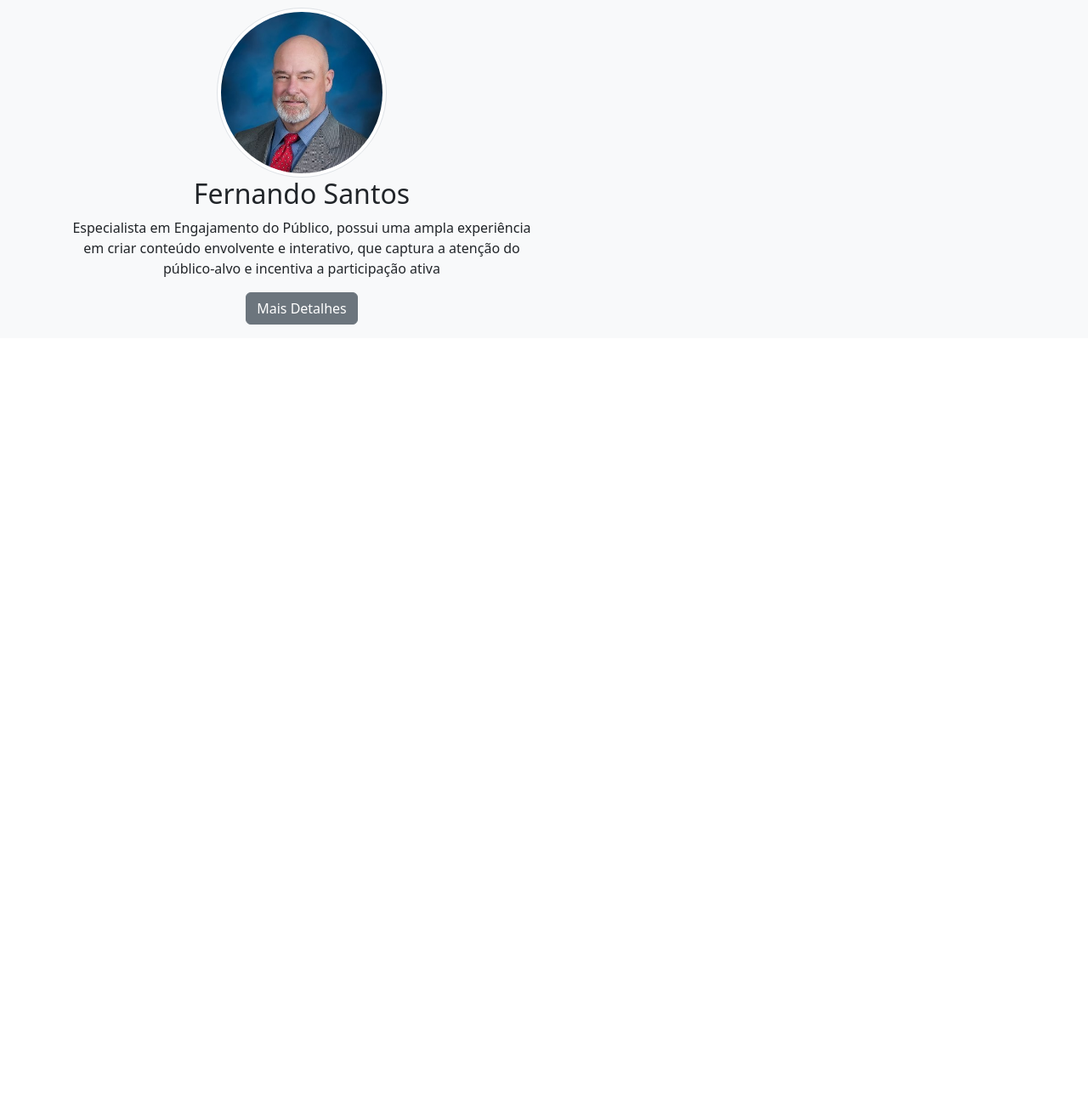
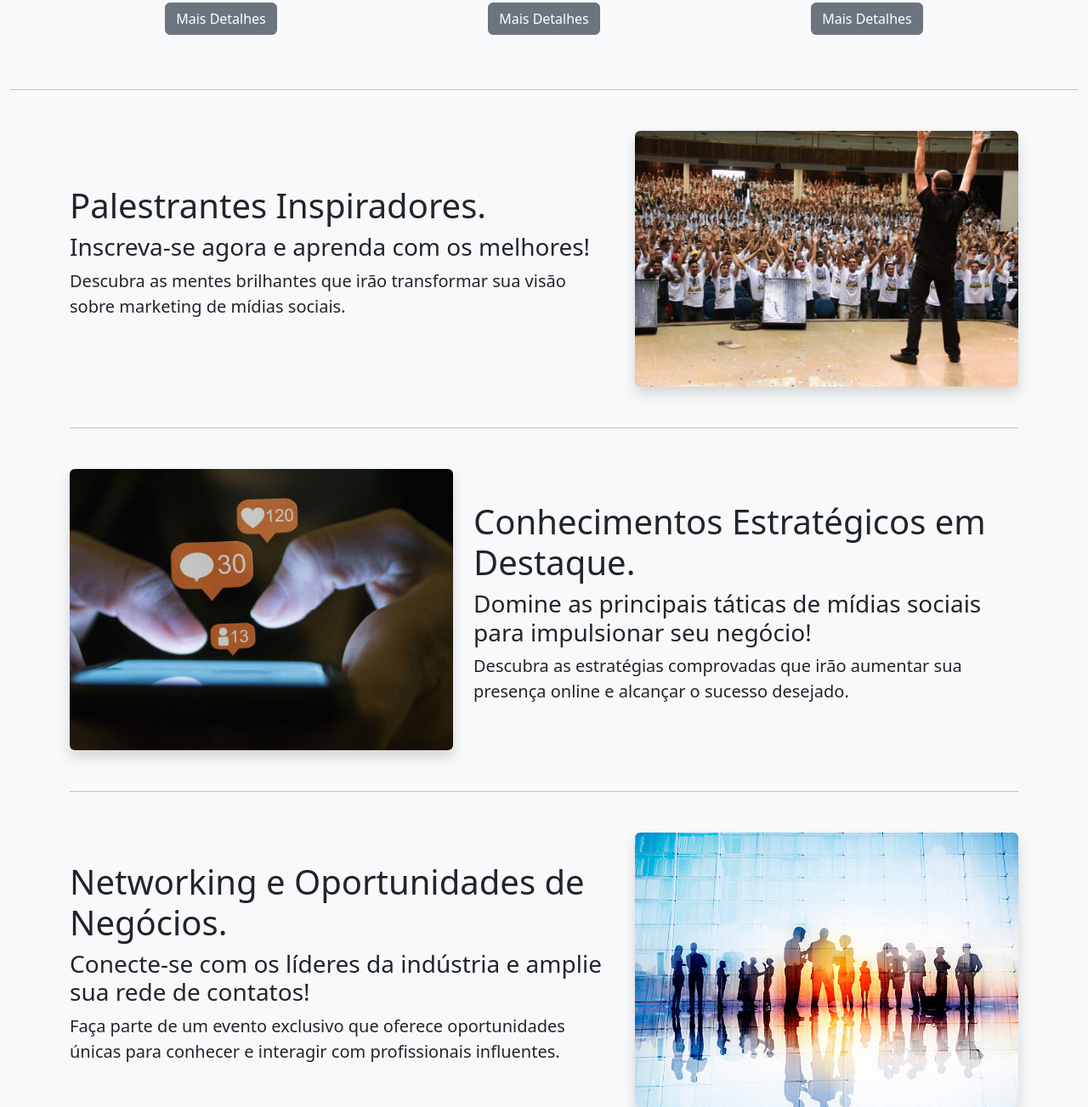
Before and after one commit to glaydson-alves/projeto-marketing-digital, a plain HTML site: page index.html in a window 1280 px wide. Shown: the part 875-2178 px from the top of the page at 85% size. Before the commit the page ends 1273 px from the top, so only its background shows below. Drawn offline with nearby package versions, Linux system fonts and the light colour scheme.

Commit message:
finalizado bloco de informações

```diff
--- a/css/style.css
+++ b/css/style.css
@@ -8,3 +8,6 @@
 .w-200{
     width: 200px;
 }
+.w-500{
+    width: 500px;
+}
--- a/index.html
+++ b/index.html
@@ -10,8 +10,7 @@
     <title>Evento anual de marketing</title>
 </head>
 <body>
-    <header>
-      <nav class="navbar navbar-expand-sm bg-dark" data-bs-theme="dark">
+    <nav class="navbar navbar-expand-sm bg-dark sticky-top" data-bs-theme="dark">
     <div class="container-fluid">
       <a class="navbar-brand" href="#">Marketing Digital</a>
 
@@ -36,7 +35,7 @@
       </div>
     </div>
 </nav>
-
+    <header>
       <div id="carouselExampleIndicators" class="carousel slide" data-bs-ride="carousel">
         <div class="carousel-indicators">
           <button type="button" data-bs-target="#carouselExampleIndicators" data-bs-slide-to="0" class="active" aria-current="true" aria-label="Slide 1"></button>
@@ -78,21 +77,21 @@
       <section class="container mt-3 text-center">
         <div class="row">
 
-          <div class="g-col-lg-4 col-md-6 d-flex flex-column justify-content-between align-items-center mb-3">
+          <div class="col-lg-4 col-md-6 d-flex flex-column justify-content-between align-items-center mb-3">
             <img src="assets/perfil/perfil1.png" alt="foto mauro silva" class="rounded-circle img-thumbnail w-200">
             <h2 class="fw-normal">Mauro Silva</h2>
             <p>Especialista em Marketing de Mídias Sociais Mauro é um estrategista de mídias sociais experiente, com mais de 10 anos de atuação no mercado</p>
             <a href="#" class="btn btn-secondary">Mais Detalhes</a>
           </div>
 
-          <div class="g-col-lg-4 col-md-6 d-flex flex-column justify-content-between align-items-center mb-3">
+          <div class="col-lg-4 col-md-6 d-flex flex-column justify-content-between align-items-center mb-3">
             <img src="assets/perfil/perfil2.jpg" alt="foto samantha torres" class="rounded-circle img-thumbnail w-200">
             <h2 class="fw-normal">Samantha Torres</h2>
             <p>Especialista em Estratégias de Conteúdo, Com sua paixão e expertise no mercado de marketing de mídias sociais, ela está pronta para compartilhar seus segredos sobre como criar e distribuir conteúdo de alta qualidade para impulsionar sua presença online</p>
             <a href="#" class="btn btn-secondary">Mais Detalhes</a>
           </div>
 
-          <div class="g-col-lg-4 col-md-6 d-flex flex-column justify-content-between align-items-center mb-3">
+          <div class="col-lg-4 col-md-6 d-flex flex-column justify-content-between align-items-center mb-3">
             <img src="assets/perfil/perfil3.jpg" alt="foto fernando santos" class="rounded-circle img-thumbnail w-200">
             <h2 class="fw-normal">Fernando Santos</h2>
             <p>Especialista em Engajamento do Público, possui uma ampla experiência em criar conteúdo envolvente e interativo, que captura a atenção do público-alvo e incentiva a participação ativa</p>
@@ -100,6 +99,62 @@
           </div>
 
         </div>
+      </section>
+
+      <!-- BLOCO DAS INFORMAÇÕES -->
+      <hr class="my-5">
+
+      <section class="container">
+
+        <section class="row d-flex align-items-center">
+
+          <div class="col-md-7">
+
+            <h1>Palestrantes Inspiradores.</h1>
+            <h3>Inscreva-se agora e aprenda com os melhores!</h3>
+            <p class="lead">Descubra as mentes brilhantes que irão transformar sua visão sobre marketing de mídias sociais.</p>
+          </div>
+
+          <div class="col-md-5">
+            <img src="assets/imagens/blocos/bloco1.jpg" alt="" class="w-500 rounded shadow img-fluid">
+          </div>
+
+        </section>
+
+          <hr class="my-5">
+
+        <section class="row d-flex align-items-center">
+
+          <div class="col-md-7 order-md-2">
+
+            <h1>Conhecimentos Estratégicos em Destaque.</h1>
+            <h3>Domine as principais táticas de mídias sociais para impulsionar seu negócio!</h3>
+            <p class="lead">Descubra as estratégias comprovadas que irão aumentar sua presença online e alcançar o sucesso desejado.</p>
+          </div>
+
+          <div class="col-md-5 order-md-1">
+            <img src="assets/imagens/blocos/bloco2.jpg" alt="" class="w-500 rounded shadow img-fluid">
+          </div>
+
+        </section>
+
+          <hr class="my-5">
+
+        <section class="row d-flex align-items-center">
+
+          <div class="col-md-7">
+
+            <h1>Networking e Oportunidades de Negócios.</h1>
+            <h3>Conecte-se com os líderes da indústria e amplie sua rede de contatos!</h3>
+            <p class="lead">Faça parte de um evento exclusivo que oferece oportunidades únicas para conhecer e interagir com profissionais influentes.</p>
+          </div>
+
+          <div class="col-md-5">
+            <img src="assets/imagens/blocos/bloco3.jpg" alt="" class="w-500 rounded shadow img-fluid">
+          </div>
+
+        </section>
+
       </section>
 
     </main>
```
Also changed, not shown: assets/imagens/blocos/bloco1.jpg (added), assets/imagens/blocos/bloco2.jpg (added), assets/imagens/blocos/bloco3.jpg (added), assets/textos/textos do site.txt, 1 other file. Lines whose indentation alone changed are shown as unchanged.
